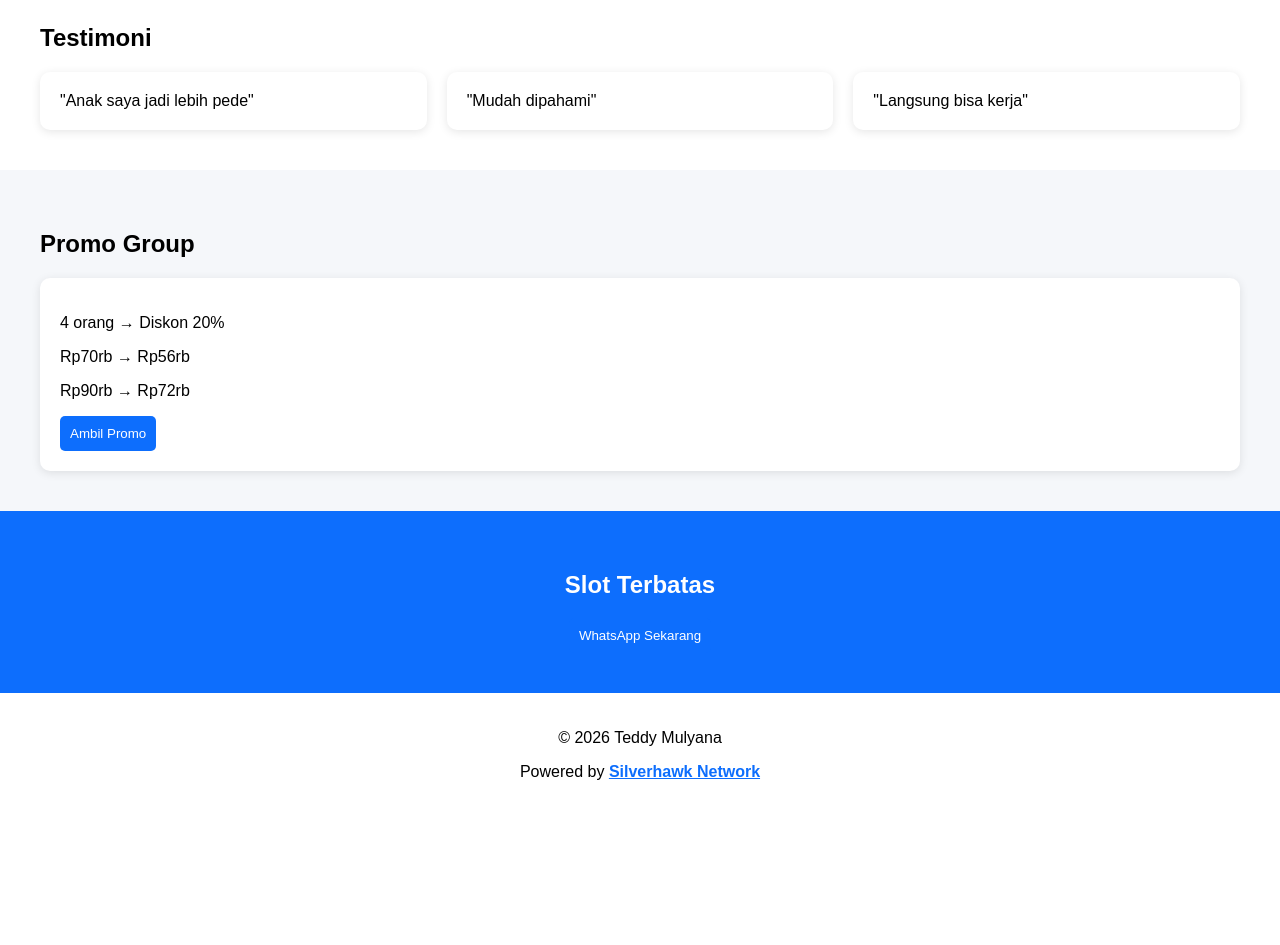
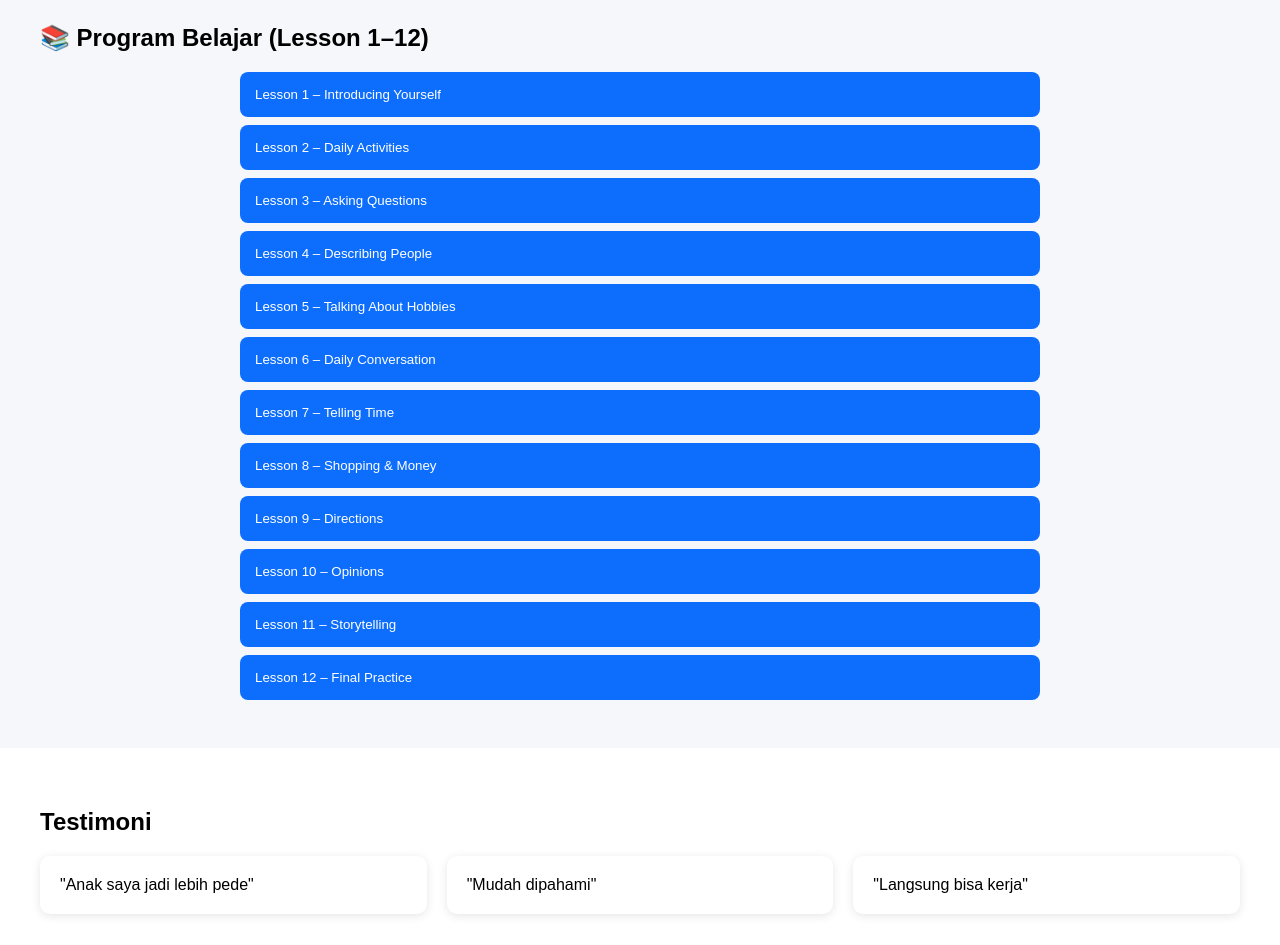
Before and after one commit to ayahelang/les, a plain HTML site: page index.html in a window 1280 px wide. Shown: the part 1960-2905 px from the top of the page. Before the commit the page ends 2777 px from the top, so only its background shows below. Drawn offline with Linux system fonts and the light colour scheme.

Commit message:
Add files via upload

```diff
--- a/index.html
+++ b/index.html
@@ -153,6 +153,122 @@
   <iframe src="mdl-eng-daily-cnv-01.pdf" width="100%" height="500px"></iframe>
 </section>
 
+<!-- LESSON INTERAKTIF -->
+<section id="lesson-list" class="section light">
+  <h2>📚 Program Belajar (Lesson 1–12)</h2>
+
+  <div class="lesson-container">
+
+    <!-- LESSON 1 -->
+    <div class="lesson-item">
+      <button class="lesson-header">Lesson 1 – Introducing Yourself</button>
+      <div class="lesson-content">
+
+        <p><strong>Target:</strong> Bisa memperkenalkan diri dengan percaya diri</p>
+
+        <ul>
+          <li>My name is ...</li>
+          <li>I am ... years old</li>
+          <li>I live in ...</li>
+          <li>My hobby is ...</li>
+        </ul>
+
+        <iframe src="mdl-eng-daily-cnv-01.pdf" width="100%" height="400px"></iframe>
+
+      </div>
+    </div>
+
+    <!-- LESSON 2 -->
+    <div class="lesson-item">
+      <button class="lesson-header">Lesson 2 – Daily Activities</button>
+      <div class="lesson-content">
+        <p>Talking about daily routines</p>
+      </div>
+    </div>
+
+    <!-- LESSON 3 -->
+    <div class="lesson-item">
+      <button class="lesson-header">Lesson 3 – Asking Questions</button>
+      <div class="lesson-content">
+        <p>How to ask & answer basic questions</p>
+      </div>
+    </div>
+
+    <!-- LESSON 4 -->
+    <div class="lesson-item">
+      <button class="lesson-header">Lesson 4 – Describing People</button>
+      <div class="lesson-content">
+        <p>Describing appearance & personality</p>
+      </div>
+    </div>
+
+    <!-- LESSON 5 -->
+    <div class="lesson-item">
+      <button class="lesson-header">Lesson 5 – Talking About Hobbies</button>
+      <div class="lesson-content">
+        <p>Expressing hobbies & interests</p>
+      </div>
+    </div>
+
+    <!-- LESSON 6 -->
+    <div class="lesson-item">
+      <button class="lesson-header">Lesson 6 – Daily Conversation</button>
+      <div class="lesson-content">
+        <p>Real life conversation practice</p>
+      </div>
+    </div>
+
+    <!-- LESSON 7 -->
+    <div class="lesson-item">
+      <button class="lesson-header">Lesson 7 – Telling Time</button>
+      <div class="lesson-content">
+        <p>Time & schedule speaking</p>
+      </div>
+    </div>
+
+    <!-- LESSON 8 -->
+    <div class="lesson-item">
+      <button class="lesson-header">Lesson 8 – Shopping & Money</button>
+      <div class="lesson-content">
+        <p>Buying & selling conversation</p>
+      </div>
+    </div>
+
+    <!-- LESSON 9 -->
+    <div class="lesson-item">
+      <button class="lesson-header">Lesson 9 – Directions</button>
+      <div class="lesson-content">
+        <p>Asking & giving directions</p>
+      </div>
+    </div>
+
+    <!-- LESSON 10 -->
+    <div class="lesson-item">
+      <button class="lesson-header">Lesson 10 – Opinions</button>
+      <div class="lesson-content">
+        <p>Expressing opinions & preferences</p>
+      </div>
+    </div>
+
+    <!-- LESSON 11 -->
+    <div class="lesson-item">
+      <button class="lesson-header">Lesson 11 – Storytelling</button>
+      <div class="lesson-content">
+        <p>Simple storytelling & speaking</p>
+      </div>
+    </div>
+
+    <!-- LESSON 12 -->
+    <div class="lesson-item">
+      <button class="lesson-header">Lesson 12 – Final Practice</button>
+      <div class="lesson-content">
+        <p>Full conversation & evaluation</p>
+      </div>
+    </div>
+
+  </div>
+</section>
+
 <!-- TESTIMONI -->
 <section id="testimoni" class="section">
   <h2>Testimoni</h2>
--- a/script.js
+++ b/script.js
@@ -35,3 +35,16 @@ function contactWA(){
   document.querySelectorAll(".fade-in").forEach(el=>{
     observer.observe(el);
   });
+
+/* LESSON INTERAKTIF */
+document.querySelectorAll(".lesson-header").forEach(btn => {
+  btn.addEventListener("click", () => {
+    const content = btn.nextElementSibling;
+
+    if (content.style.maxHeight) {
+      content.style.maxHeight = null;
+    } else {
+      content.style.maxHeight = content.scrollHeight + "px";
+    }
+  });
+});
--- a/styles.css
+++ b/styles.css
@@ -227,3 +227,35 @@ iframe {
   margin-top: 20px;
   border-radius: 10px;
 }
+
+/* LESSON INTERAKTIF */
+.lesson-container {
+  max-width: 800px;
+  margin: auto;
+}
+
+.lesson-header {
+  width: 100%;
+  padding: 15px;
+  background: #0d6efd;
+  color: white;
+  border: none;
+  text-align: left;
+  cursor: pointer;
+  border-radius: 8px;
+  margin-bottom: 8px;
+  transition: 0.3s;
+}
+
+.lesson-header:hover {
+  background: #0a58ca;
+}
+
+.lesson-content {
+  max-height: 0;
+  overflow: hidden;
+  background: white;
+  padding: 0 15px;
+  border-radius: 8px;
+  transition: 0.4s;
+}
```
